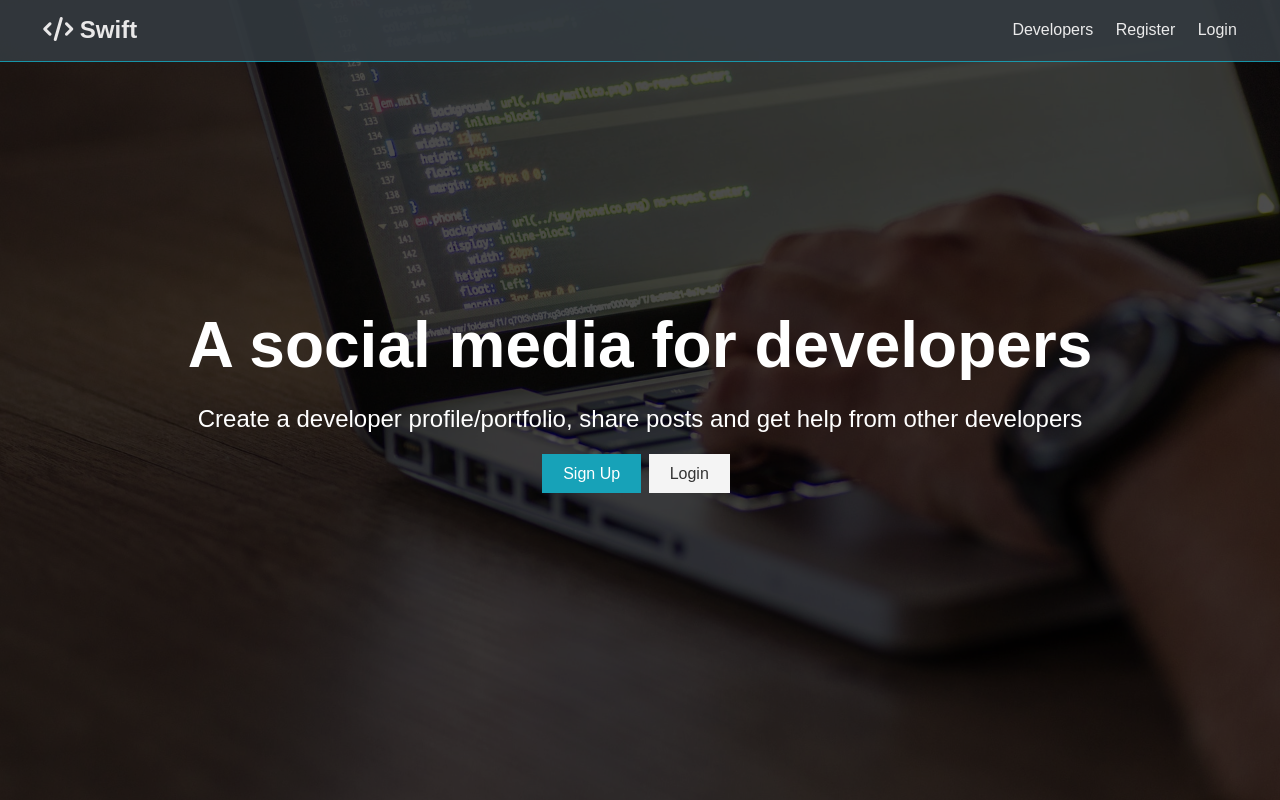
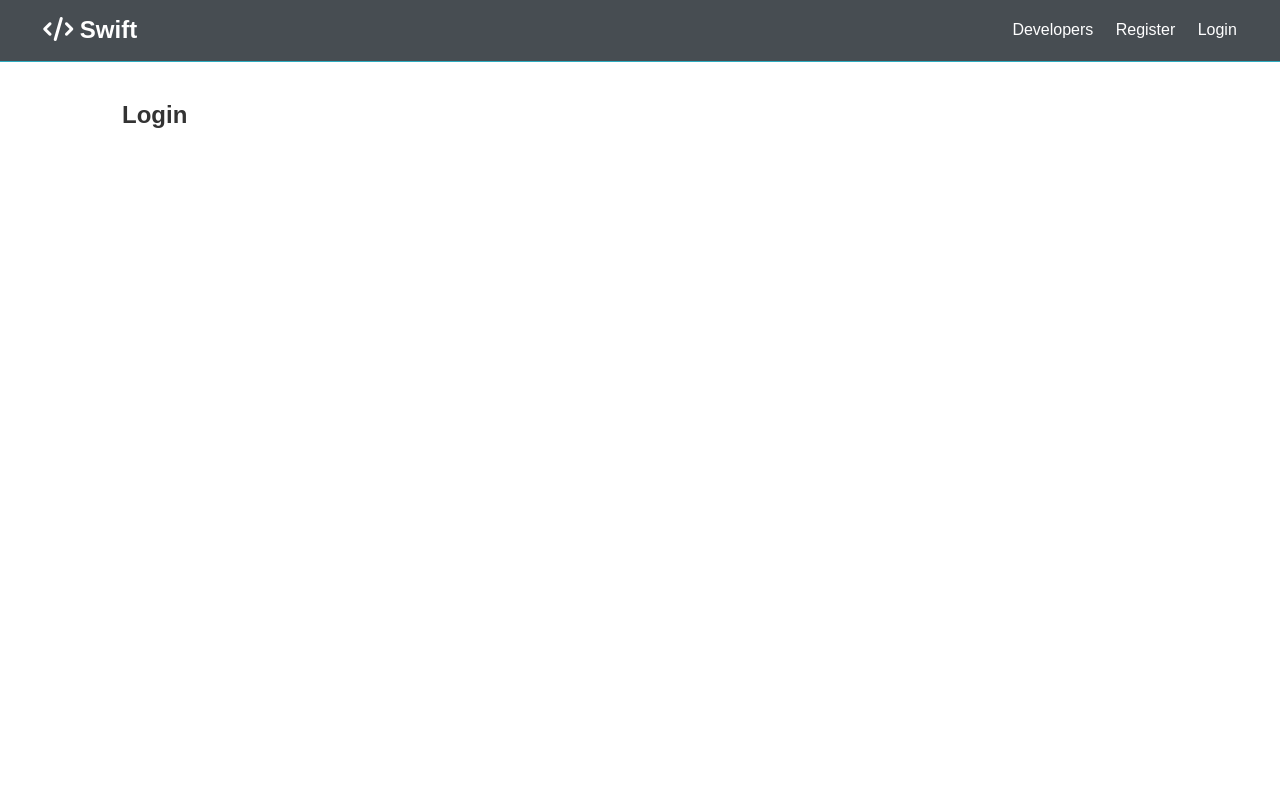
Before and after one commit to anirudh-g99/social-media-app, a React (Create React App) app in the folder client/: page /login in a window 1280 px wide. Built offline with nearby package versions, Linux system fonts and the light colour scheme.

Commit message:
Add react frontends

```diff
--- a/client/src/App.js
+++ b/client/src/App.js
@@ -1,13 +1,24 @@
 import React, {Fragment} from 'react';
+import {BrowserRouter as Router, Route, Switch} from 'react-router-dom';
 import Navbar from './components/layout/Navbar'
 import Landing from './components/layout/Landing'
+import Login from './components/auth/Login'
+import Register from './components/auth/Register'
 import './App.css';
 
 const App = () => (
-    <Fragment>
-        <Navbar/>
-        <Landing/>
-    </Fragment>
+    <Router>
+        <Fragment>
+            <Navbar/>
+                <Route exact path="/" component={Landing}/>
+                <section className="container">
+                    <Switch>
+                        <Route exact path="/register" component={Register}/>
+                        <Route exact path="/login" component={Login}/>
+                    </Switch>
+                </section>
+        </Fragment>
+    </Router>
 )
 
 export default App;
--- /dev/null
+++ b/client/src/components/auth/Login.js
@@ -0,0 +1,10 @@
+import React from 'react'
+
+const Login = () => {
+    return (
+        <div>
+            <h1>Login</h1>
+        </div>
+    )
+}
+export default Login;
--- /dev/null
+++ b/client/src/components/auth/Register.js
@@ -0,0 +1,10 @@
+import React from 'react'
+
+const Register = () => {
+    return (
+        <div>
+            <h1>Register</h1>
+        </div>
+    )
+}
+export default Register
--- a/client/src/components/layout/Landing.js
+++ b/client/src/components/layout/Landing.js
@@ -1,4 +1,5 @@
 import React from 'react'
+import { Link } from 'react-router-dom';
 
 const Landing = () => {
     return (
@@ -11,8 +12,8 @@
                     other developers
                 </p>
                 <div className="buttons">
-                    <a href="register.html" className="btn btn-primary">Sign Up</a>
-                    <a href="login.html" className="btn btn-light">Login</a>
+                    <Link to="/register" className="btn btn-primary">Sign Up</Link>
+                    <Link to="/login" className="btn btn-light">Login</Link>
                 </div>
                 </div>
             </div>
--- a/client/src/components/layout/Navbar.js
+++ b/client/src/components/layout/Navbar.js
@@ -1,15 +1,24 @@
-import React from 'react'
+import React from 'react';
+import { Link } from 'react-router-dom';
 
 const Navbar = () => {
     return (
         <nav className="navbar bg-dark">
             <h1>
-                <a href="index.html"><i className="fas fa-code"></i> Swift</a>
+                <Link to="/">
+                    <i className="fas fa-code"/> Swift
+                </Link>
             </h1>
             <ul>
-                <li><a href="profiles.html">Developers</a></li>
-                <li><a href="register.html">Register</a></li>
-                <li><a href="login.html">Login</a></li>
+                <li>
+                    <Link to="!#">Developers</Link>
+                </li>
+                <li>
+                    <Link to="/register">Register</Link>
+                </li>
+                <li>
+                    <Link to="/login">Login</Link>
+                </li>
             </ul>
         </nav>
     )
```
Also changed, not shown: client/public/manifest.json.
